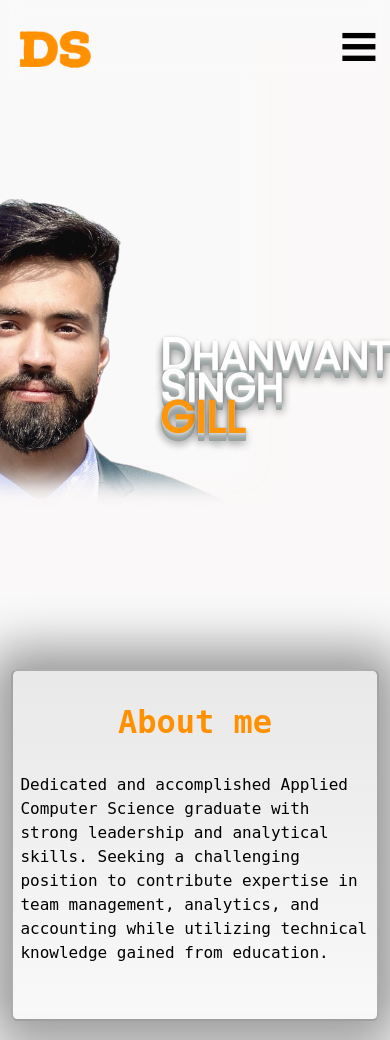
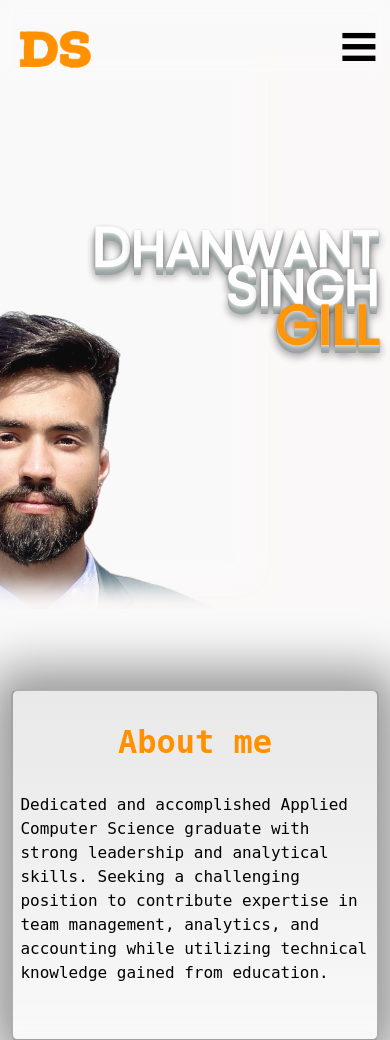
Before and after one commit to dhanigill/dhanigill.github.io, a PHP site: page /index.php in a window 390 px wide. Shown: the top 1040 px of the page. Run offline with PHP 8.4, Linux system fonts and the light colour scheme.

Commit message:
Add files via upload

```diff
--- a/css/photoName.css
+++ b/css/photoName.css
@@ -50,18 +50,20 @@
 
 @media screen and (max-width: 900px) {
     .image {
-        background-position: -10em 10em;
-        box-shadow: inset -120px -6em 25px 15px rgb(251, 248, 248);
+        background-position: -10em 17em;
+        box-shadow: inset -120px -0.7em 25px 15px rgb(251, 248, 248);
+        height: 570px;
     }
 
     .mname {
-        font-size: 40px;
-        right: 0;
-        top: 300px;
+        font-size: 50px;
+        right:3%;
+        text-align: right;
+        top: 190px;
         line-height: 0.7;
     }
 
     .mname span {
-        font-size: 45px !important;
+        font-size: 55px !important;
     }
 }
```
